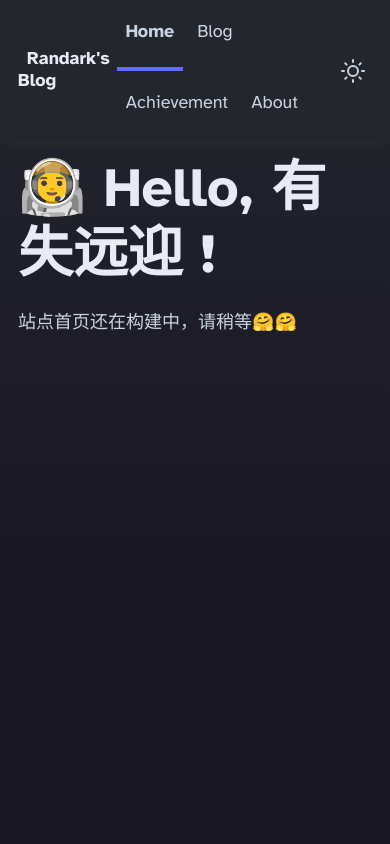
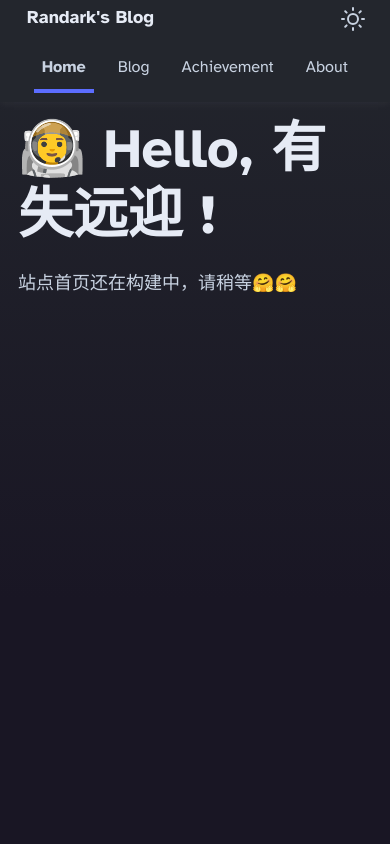
Before and after one commit to Randark-JMT/randark-homepage, an Astro site: page / in a window 390 px wide. Shown: the top 844 px of the page. Built offline with nearby package versions, Linux system fonts and the light colour scheme; Astro itself is replaced by a stand-in of ours.

Commit message:
优化响应式设计，调整导航和内部链接样式

```diff
--- a/src/components/Header.astro
+++ b/src/components/Header.astro
@@ -169,6 +169,22 @@ import HeaderLink from "./HeaderLink.astro";
 	@media (max-width: 720px) {
 		.social-links {
 			display: none;
+			/* display: flex; */
+		}
+		nav {
+			flex-wrap: wrap;
+			padding-bottom: 0.5em;
+		}
+		.internal-links {
+			order: 3;
+			width: 100%;
+			display: flex;
+			justify-content: space-evenly;
+			margin-top: 0.5em;
+			font-size: 0.9em;
+		}
+		nav a {
+			padding: 0.5em;
 		}
 	}
 </style>
```
